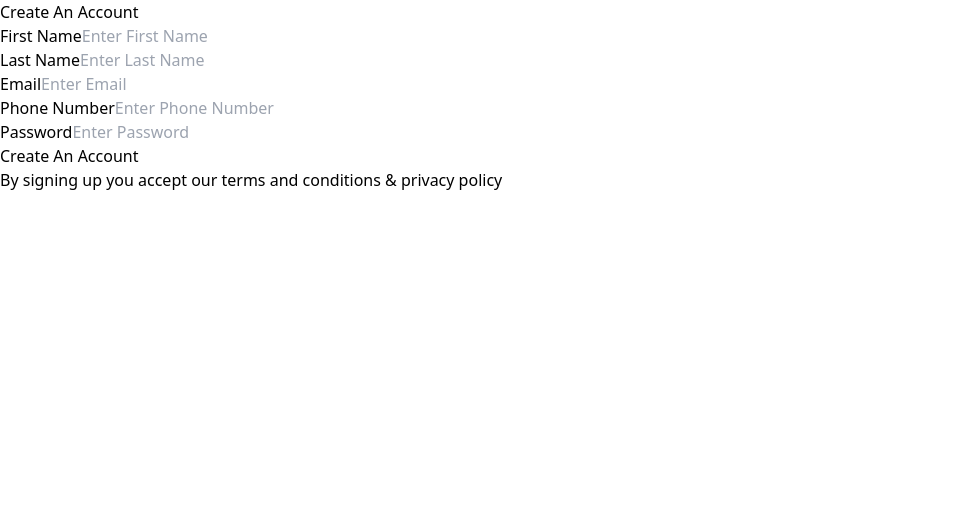
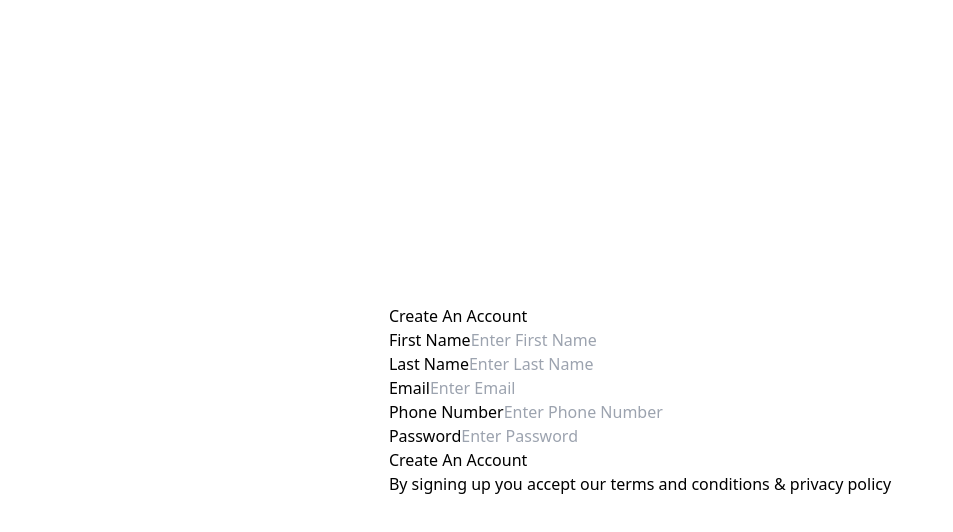
Before and after one commit to Kene10-codes/laptops-showroom, a React (Create React App) app in the folder client/: page /create-account in a window 1280 px wide. Shown: the top 532 px of the page, without its empty margins (0-953 px from the left). Built offline with nearby package versions, Linux system fonts and the light colour scheme.

Commit message:
Added lazy loader to the app

```diff
--- a/client/src/App.js
+++ b/client/src/App.js
@@ -1,22 +1,34 @@
+import { Suspense, lazy } from 'react'
 import { Routes, Route } from 'react-router-dom'
-import Home from './pages/home'
-import About from './pages/about'
-import Blog from './pages/blog'
-import Contact from './pages/contact'
-import ForgotPassword from './pages/forgotPassword'
-import Register from './pages/register'
+const Home = lazy(() => import('./pages/home'))
+const About = lazy(() => import('./pages/about'))
+const Blog = lazy(() => import('./pages/blog'))
+const Contact = lazy(() => import('./pages/contact'))
+const ForgotPassword = lazy(() => import('./pages/forgotPassword'))
+const Register = lazy(() => import('./pages/register'))
 
 function App() {
     return (
         <>
+            <Suspense
+                fallback={
+                    <div className="flex flex-row min-h-screen justify-center items-center">
+                        Welcome To Techie Laptops
+                    </div>
+                }
+            >
                 <Routes>
                     <Route path="/" element={<Home />} />
                     <Route path="/about" element={<About />} />
                     <Route path="/blog" element={<Blog />} />
                     <Route path="/contact" element={<Contact />} />
                     <Route path="/create-account" element={<Register />} />
-                <Route path="forgot-password" element={<ForgotPassword />} />
+                    <Route
+                        path="forgot-password"
+                        element={<ForgotPassword />}
+                    />
                 </Routes>
+            </Suspense>
         </>
     )
 }
--- a/client/src/pages/register.js
+++ b/client/src/pages/register.js
@@ -56,7 +56,7 @@ const Register = () => {
     }
 
     return (
-        <div>
+        <div className="flex flex-row min-h-screen justify-center items-center">
             <div>
                 <h2>Create An Account </h2>
                 <ReusableInput
```
Lines whose indentation alone changed are shown as unchanged.
